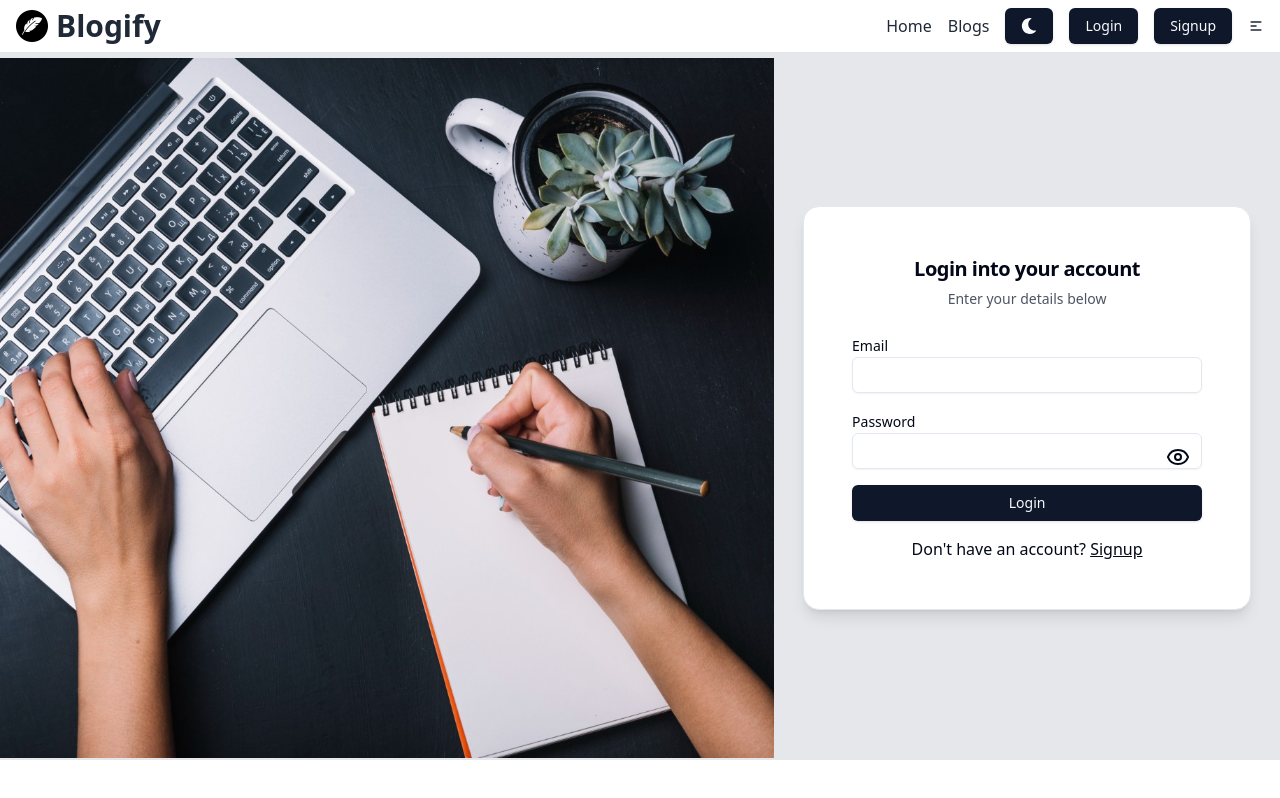
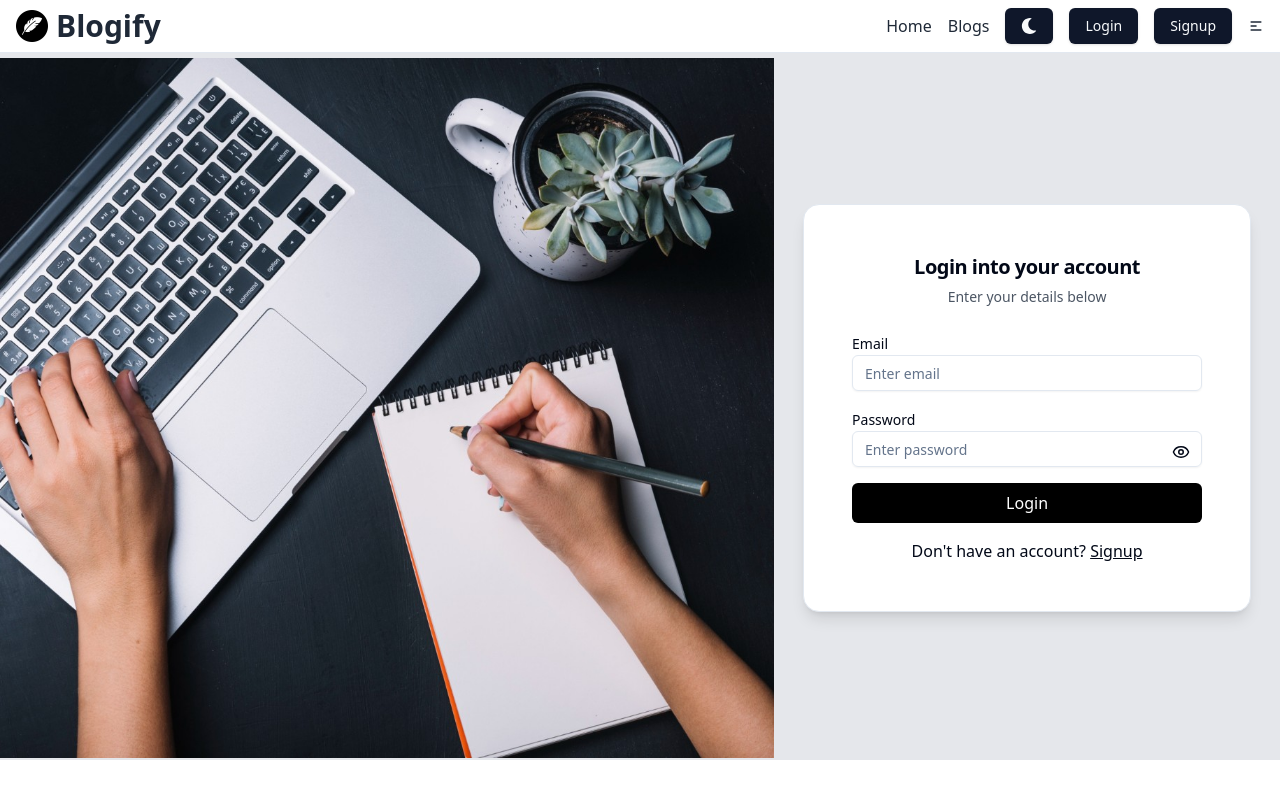
Before and after one commit to yashika1004/Blog-App, a React (Vite) app in the folder frontend/: page /login in a window 1280 px wide. Built offline with nearby package versions, Linux system fonts and the light colour scheme.

Commit message:
fix: login jwt + error handling

```diff
--- a/frontend/src/pages/Login.jsx
+++ b/frontend/src/pages/Login.jsx
@@ -5,7 +5,7 @@ import { Card, CardContent, CardHeader, CardTitle } from "@/components/ui/card";
 import { Label } from "@/components/ui/label";
 import { Eye, EyeOff } from "lucide-react";
 import { Link, useNavigate } from "react-router-dom";
-import api from "@/utils/api"; // ✅ FIXED
+import api from "@/utils/api";
 import { toast } from "sonner";
 import { useDispatch } from "react-redux";
 import { setUser } from "@/redux/authSlice";
@@ -33,11 +33,16 @@ const Login = () => {
   const handleSubmit = async (e) => {
     e.preventDefault();
 
+    // 🔍 DEBUG LOG
+    console.log("SUBMIT CLICKED:", input);
+
     try {
       const response = await api.post(
         "/api/v1/user/login",
         input
       );
+
+      console.log("RESPONSE:", response.data);
 
       if (response.data.success) {
         dispatch(setUser(response.data.user));
@@ -46,19 +51,21 @@ const Login = () => {
       }
 
     } catch (error) {
-      console.log(error);
+      console.log("ERROR:", error?.response?.data);
       toast.error(error?.response?.data?.message || "Login failed");
     }
   };
 
   return (
     <div className="flex items-center h-screen md:pt-14 md:h-[760px]">
+
       <div className="hidden md:block">
         <img src={auth} alt="" className="h-[700px]" />
       </div>
 
       <div className="flex justify-center items-center flex-1 px-4 md:px-0">
         <Card className="w-full max-w-md p-6 shadow-lg rounded-2xl dark:bg-gray-800 dark:border-gray-600">
+
           <CardHeader>
             <CardTitle className="text-center text-xl font-semibold">
               Login into your account
@@ -71,6 +78,7 @@ const Login = () => {
           <CardContent>
             <form className="space-y-4" onSubmit={handleSubmit}>
 
+              {/* EMAIL */}
               <div>
                 <Label>Email</Label>
                 <Input
@@ -78,9 +86,11 @@ const Login = () => {
                   name="email"
                   value={input.email}
                   onChange={handleChange}
+                  placeholder="Enter email"
                 />
               </div>
 
+              {/* PASSWORD */}
               <div className="relative">
                 <Label>Password</Label>
                 <Input
@@ -88,20 +98,26 @@ const Login = () => {
                   name="password"
                   value={input.password}
                   onChange={handleChange}
+                  placeholder="Enter password"
                 />
                 <button
                   type="button"
                   className="absolute right-3 top-9"
                   onClick={() => setShowPassword(!showPassword)}
                 >
-                  {showPassword ? <EyeOff /> : <Eye />}
+                  {showPassword ? <EyeOff size={18} /> : <Eye size={18} />}
                 </button>
               </div>
 
-              <Button type="submit" className="w-full">
+              {/* 🔥 FORCE BUTTON (DEBUG SAFE) */}
+              <button
+                type="submit"
+                className="w-full bg-black text-white py-2 rounded-md"
+              >
                 Login
-              </Button>
+              </button>
 
+              {/* LINK */}
               <p className="text-center">
                 Don't have an account?{" "}
                 <Link to="/signup" className="underline">
@@ -111,6 +127,7 @@ const Login = () => {
 
             </form>
           </CardContent>
+
         </Card>
       </div>
     </div>
```
Also changed, not shown: 1 other file (tests, documents, lock files or other folders).
